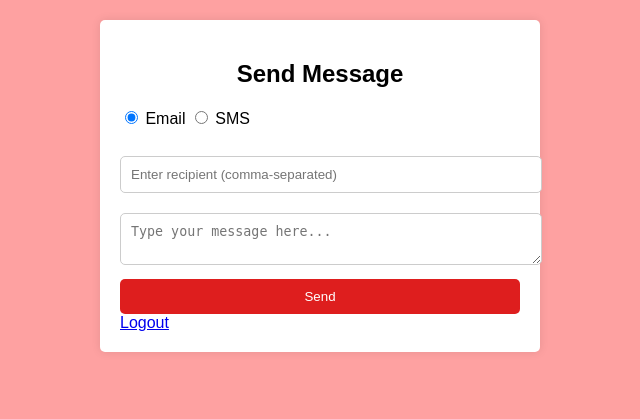
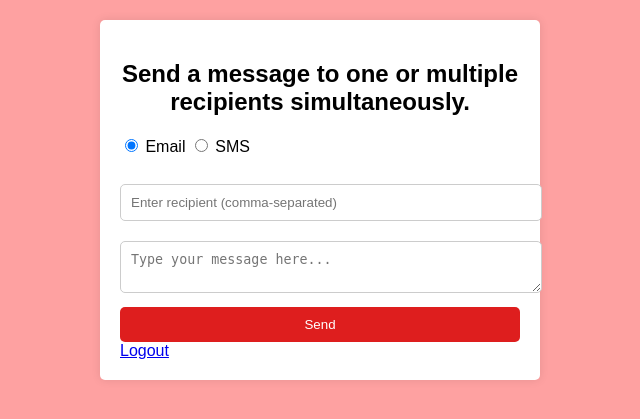
Before and after one commit to Ous39/message_app, a PHP site: page /dashboard.php in a window 1280 px wide. Shown: the top 419 px of the page, without its empty margins (320-960 px from the left). Run offline with PHP 8.4, Linux system fonts and the light colour scheme; the visitor is signed in with stand-in values (Sample User, id 1).

Commit message:
Update dashboard.php

```diff
--- a/dashboard.php
+++ b/dashboard.php
@@ -73,7 +73,7 @@ if ($_SERVER['REQUEST_METHOD'] == 'POST' && isset($_POST['recipients'])) {
 </head>
 <body>
     <div class="container">
-        <h2>Send Message</h2>
+        <h2>Send a message to one or multiple recipients simultaneously.</h2>
 
         <form method="POST">
             <label>
```
